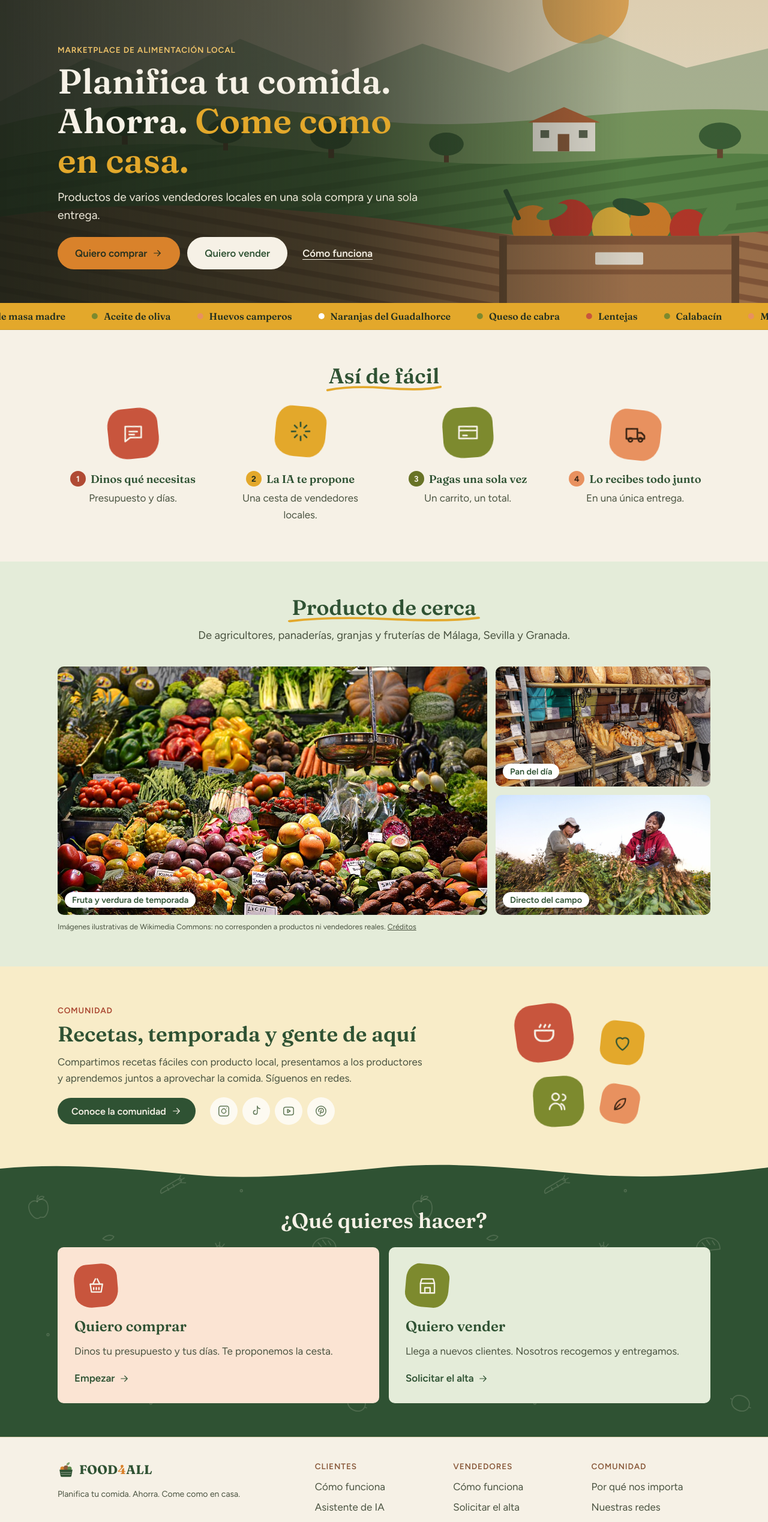
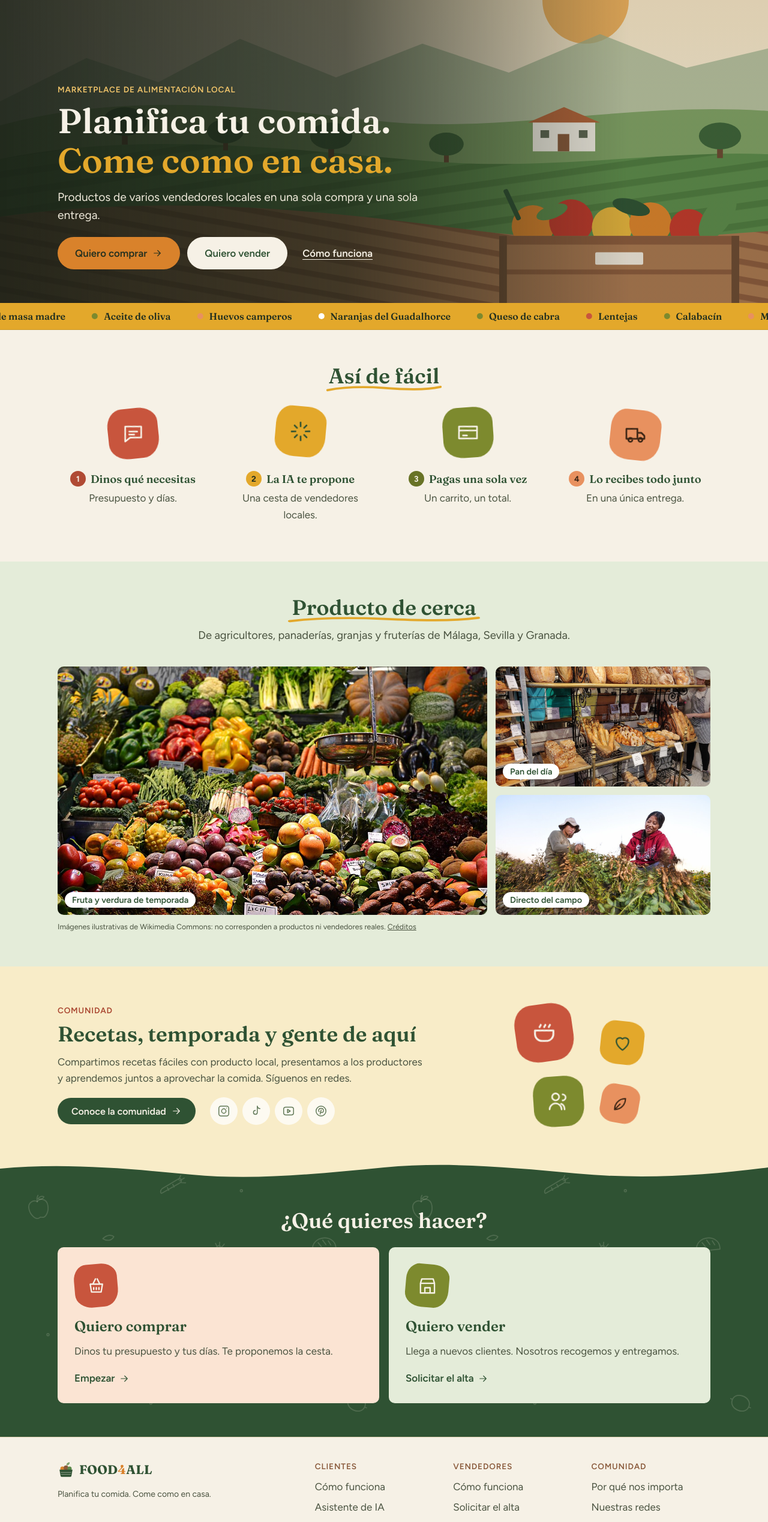
Before and after one commit to sebasbarrabaja-cmyk/Food4All, a React (Vite) app in the folder frontend/: page / in a window 1280 px wide. Shown: the part 198-2735 px from the top of the page at 60% size. Built offline with nearby package versions, Linux system fonts and the light colour scheme.

Commit message:
fix: quitar «Ahorra.» del titular y del pie (la web no puede demostrarlo)

```diff
--- a/frontend/src/components/PublicLayout.jsx
+++ b/frontend/src/components/PublicLayout.jsx
@@ -36,7 +36,7 @@ export default function PublicLayout() {
         <div className="container footer-grid">
           <div>
             <Logo size={28} />
-            <p className="muted small" style={{ marginTop: 8 }}>Planifica tu comida. Ahorra. Come como en casa.</p>
+            <p className="muted small" style={{ marginTop: 8 }}>Planifica tu comida. Come como en casa.</p>
           </div>
           <nav aria-label="Clientes">
             <h2 className="footer-title">Clientes</h2>
--- a/frontend/src/pages/Home.jsx
+++ b/frontend/src/pages/Home.jsx
@@ -28,7 +28,7 @@ export default function Home() {
         <img className="hero__img" src={HERO_IMG} alt="Ilustración de un campo con olivos y una caja de fruta y verdura fresca" />
         <div className="container hero__content">
           <p className="eyebrow hero__eyebrow">Marketplace de alimentación local</p>
-          <h1 id="hero-title">Planifica tu comida. Ahorra. <span className="hero__accent">Come como en casa.</span></h1>
+          <h1 id="hero-title">Planifica tu comida. <span className="hero__accent">Come como en casa.</span></h1>
           <p className="lead">Productos de varios vendedores locales en una sola compra y una sola entrega.</p>
           <div className="hero__actions">
             <Link to="/comprar" className="btn btn-cta btn-lg">Quiero comprar <Icon name="arrow" size={18} /></Link>
```
Also changed, not shown: 1 other file (tests, documents, lock files or other folders).
